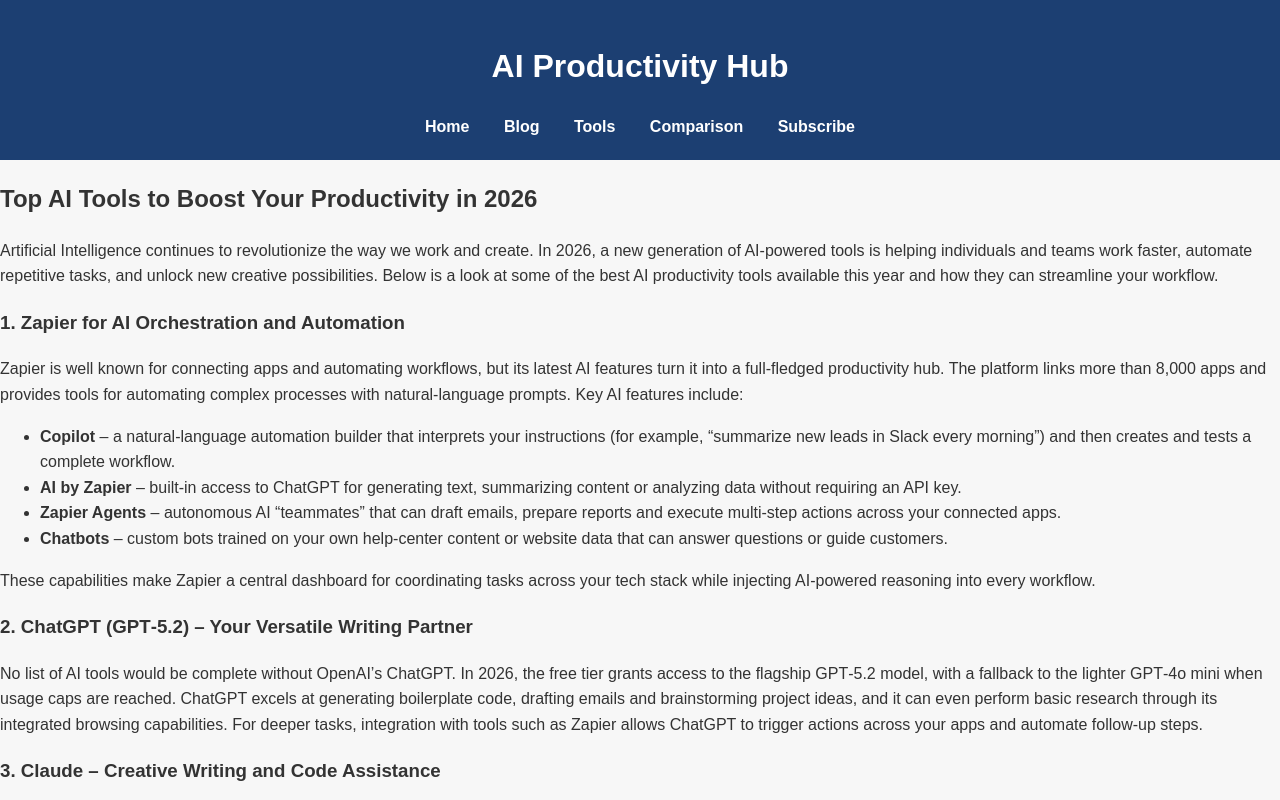
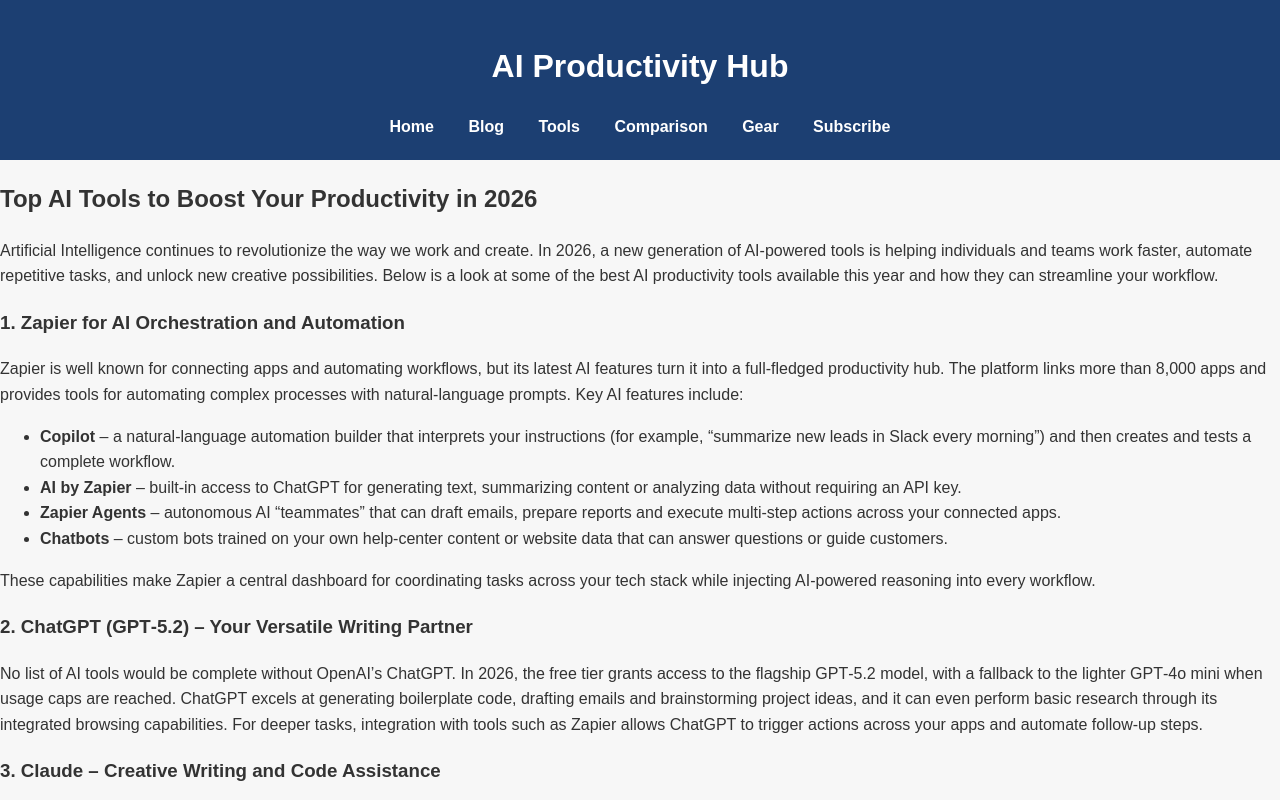
Before and after one commit to shedounes-cyber/ai-productivity-site, a plain HTML site: page blog.html in a window 1280 px wide. Shown: the top 800 px of the page. Drawn offline with Linux system fonts and the light colour scheme.

Commit message:
Update blog.html to include gear link in navigation

```diff
--- a/blog.html
+++ b/blog.html
@@ -2,7 +2,7 @@
 <html lang="en">
 <head>
     <meta charset="UTF-8">
-    <title>Blog – AI Productivity Hub</title>
+    <title>Blog &ndash; AI Productivity Hub</title>
     <link rel="stylesheet" href="css/style.css">
 </head>
 <body>
@@ -13,8 +13,8 @@
             <a href="blog.html">Blog</a>
             <!-- New navigation links for recommended tools and email subscription -->
             <a href="tools.html">Tools</a>
-
             <a href="comparison.html">Comparison</a>
+            <a href="gear.html">Gear</a>
             <a href="subscribe.html">Subscribe</a>
         </nav>
     </header>
```
